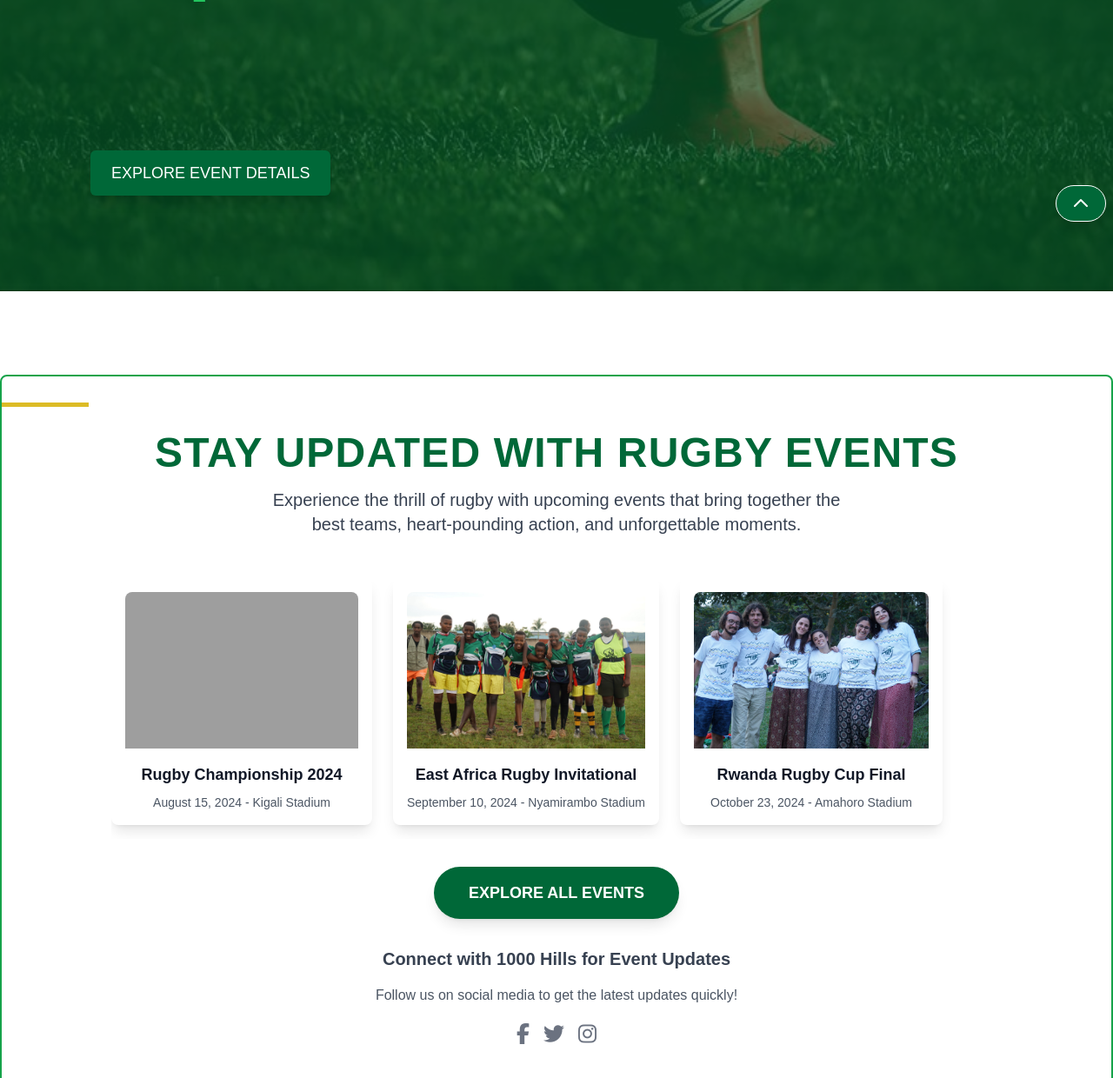
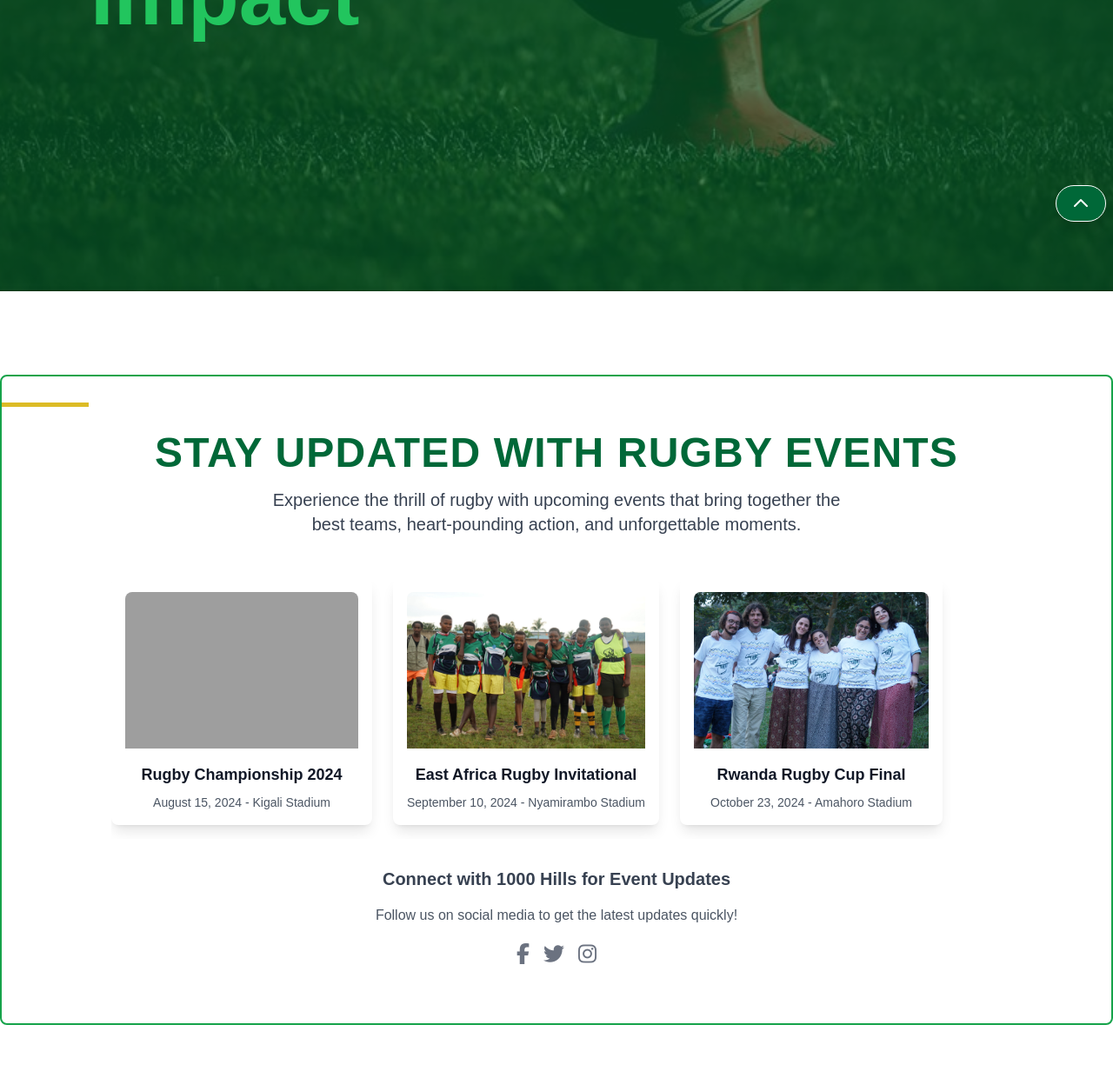
Before and after one commit to ismailmunyentwari9/1000Hills, a plain HTML site: page events.html in a window 1280 px wide. Shown: the part 465-1705 px from the top of the page at 87% size. Drawn offline with nearby package versions, Linux system fonts and the light colour scheme; grey boxes are pictures that could not be loaded; a web font is replaced by a local one.

Commit message:
feat:done

```diff
--- a/events.html
+++ b/events.html
@@ -158,10 +158,10 @@
                     Join us on December 10-12, 2024, at the Kigali Convention Centre for an unforgettable experience,
                     showcasing the latest innovations in technology and networking opportunities with industry leaders.
                 </p>
-                <button
+                <!-- <button
                     class="bg-[#006838] hover:bg-[#00562c] transition-all duration-300 text-white lg:px-6 py-3 mt-6 lg:text-lg text-sm font-medium uppercase rounded-md shadow-lg transform hover:scale-105 hover:animate-bounce">
                     Explore Event Details
-                </button>
+                </button> -->
             </div>
 
             <!-- Parallax Background Effect -->
@@ -227,10 +227,10 @@
             </div>
 
             <!-- Call to Action Button -->
-            <button
+            <!-- <button
                 class="bg-[#006838] hover:bg-[#00562c] text-white px-10 py-4 rounded-full shadow-lg lg:text-lg text-sm font-semibold uppercase transition-all duration-300 transform hover:scale-105 mt-8">
                 Explore All Events
-            </button>
+            </button> -->
 
             <!-- Newsletter Subscription Section -->
             <div class="w-full max-w-md mx-auto mt-10">
```
Also changed, not shown: index.html (+2 -2 lines).
